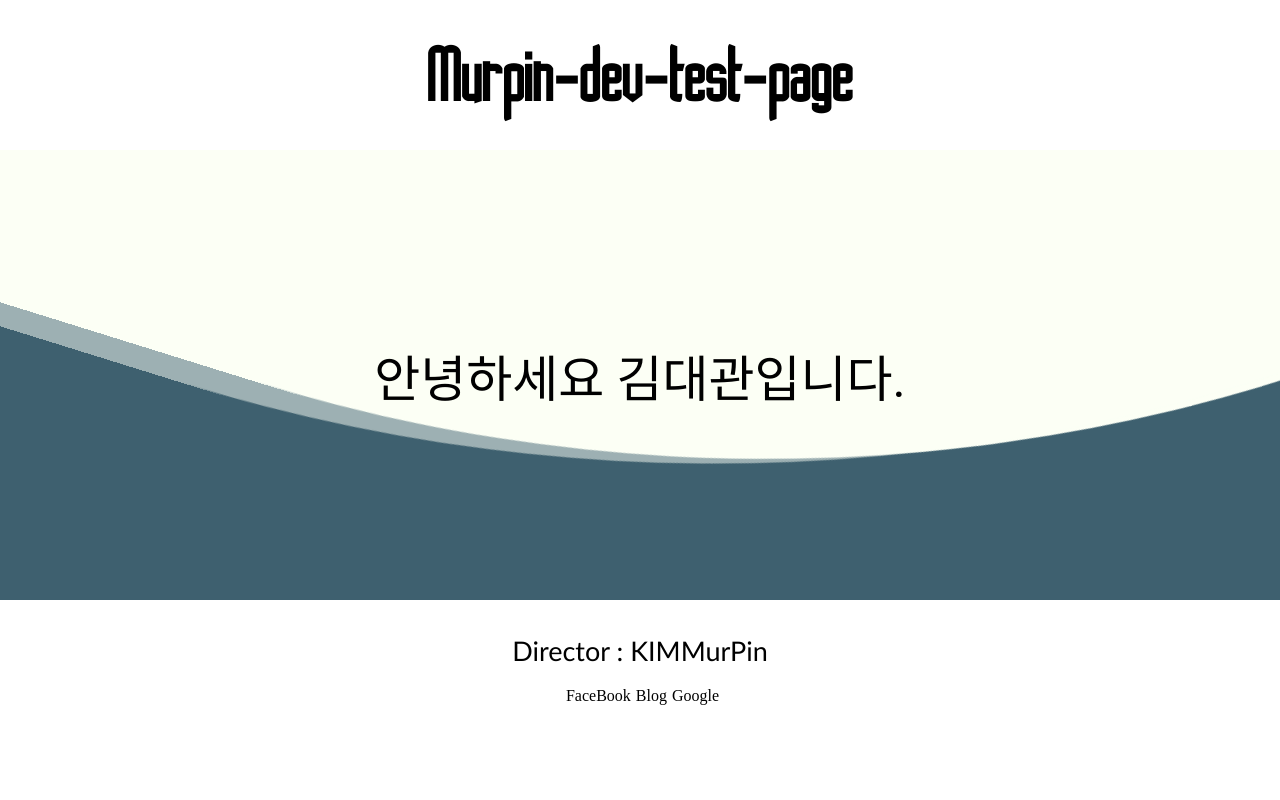
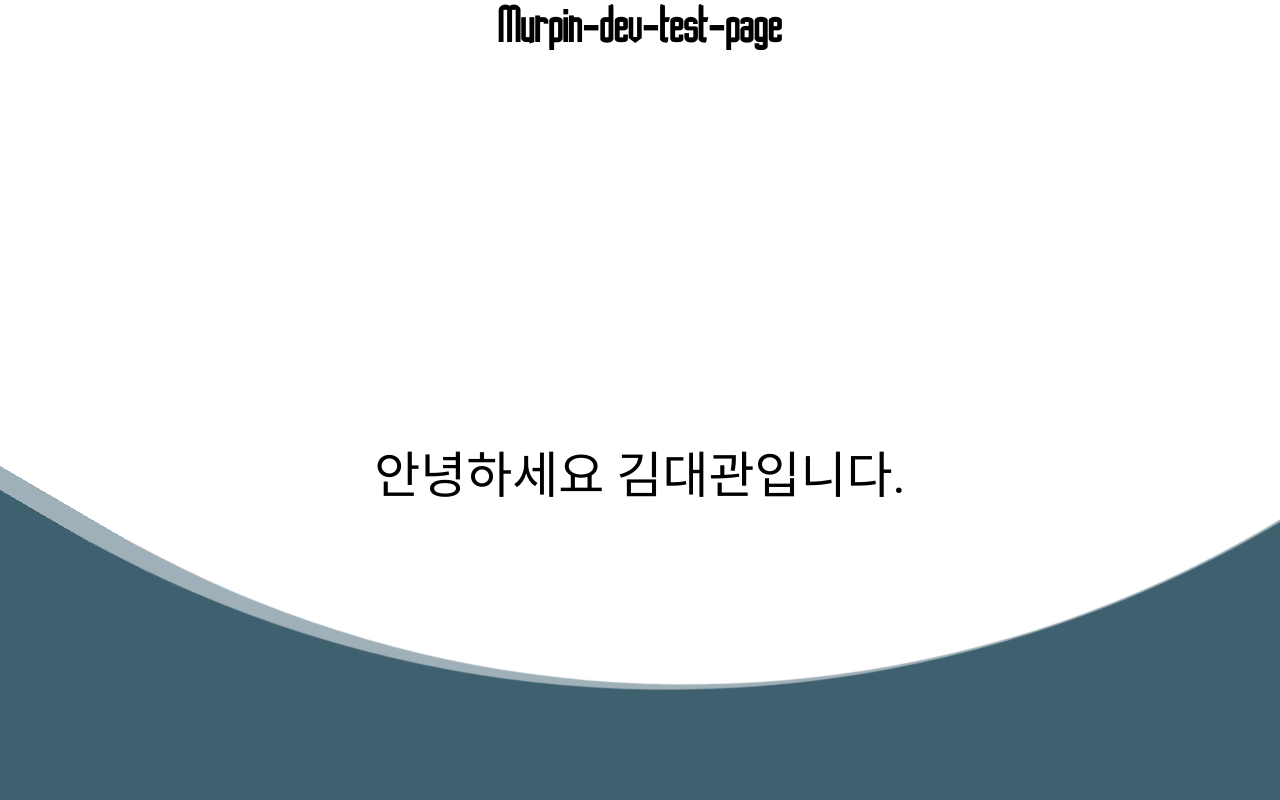
Before and after one commit to daepan/Murpin_Dev_Page, a React (Create React App) app in the folder murpin-dev/: page / in a window 1280 px wide. Shown: the top 800 px of the page. Built offline with nearby package versions, Linux system fonts and the light colour scheme.

Commit message:
style: IntroduceSection 스타일 및 헤더 수정

```diff
--- a/murpin-dev/src/components/Header/MainHeader.tsx
+++ b/murpin-dev/src/components/Header/MainHeader.tsx
@@ -14,12 +14,12 @@ export default MainHeader;
 
 
 const StyledMainHeader = styled.div`
-  height: 150px;
+  height: 50px;
   display: flex;
   justify-content: center;
   align-items: center;
 `
 const HeaderTitle = styled.div`
   font-family: 'Ignoto';
-  font-size: 75px;
+  font-size: 50px;
 `
--- a/murpin-dev/src/section/IntroduceSection.tsx
+++ b/murpin-dev/src/section/IntroduceSection.tsx
@@ -1,20 +1,40 @@
 import styled, { keyframes } from 'styled-components';
+import {useSpring, animated} from "react-spring";
+
 
 
 const IntroduceSection = () => {
-  return(<StyledIntroduceSection>
-    <Hello>안녕하세요 김대관입니다.</Hello>
+  const props = useSpring({opacity: 1, from: {opacity: 0}})
+  return(
+  <StyledIntroduceSection>
+    <Hello style={props}>안녕하세요 김대관입니다.</Hello>
   </StyledIntroduceSection>);
 };
 
 
 export default IntroduceSection;
 
+const bounce = keyframes`
+  0%   {top: 0px;}
+  25%  {top: 50px;}
+  50%  {top: 25px;}
+  75%  {top: 50px;}
+  100% {top: 0px;}
 
-const Hello = styled.div`
+  &:after {
+    0%   {top: 0px;}
+    50%  {top: 50px;}
+    100% {top: 0px;}
+  }
+`
+
+const Hello = styled(animated.div)`
   z-index: 4;
   font-size: 50px;
+  position: relative;
+  animation: ${bounce} 5s infinite;
 `
+
 
 const rotate = keyframes`
   0% {transform: translate(-50%, 0) rotateZ(0deg);}
@@ -28,7 +48,7 @@ const StyledIntroduceSection = styled.div`
   justify-content: center;
   align-items: center;
   flex-direction: column;
-  min-height: calc(100vh - 350px);
+  min-height: calc(100vh - 50px);
   background-color: #3E606F;
   font-family: Roboto;
   overflow: hidden;
@@ -38,9 +58,9 @@ const StyledIntroduceSection = styled.div`
     content: "";
     position: absolute;
     left: 50%;
-    min-width: 300vw;
-    min-height: 300vw;
-    background-color: #FCFFF5;
+    min-width: 200vw;
+    min-height: 200vw;
+    background-color: #FFF;
     animation-name: ${rotate};
     animation-iteration-count: infinite;
     animation-timing-function: linear;
--- a/murpin-dev/src/section/ProfileSection.tsx
+++ b/murpin-dev/src/section/ProfileSection.tsx
@@ -10,6 +10,7 @@ export default ProfileSection;
 
 
 const StyledProfileSection = styled.div`
+min-height: calc(100vh + 350px);
 
 
 `
```
